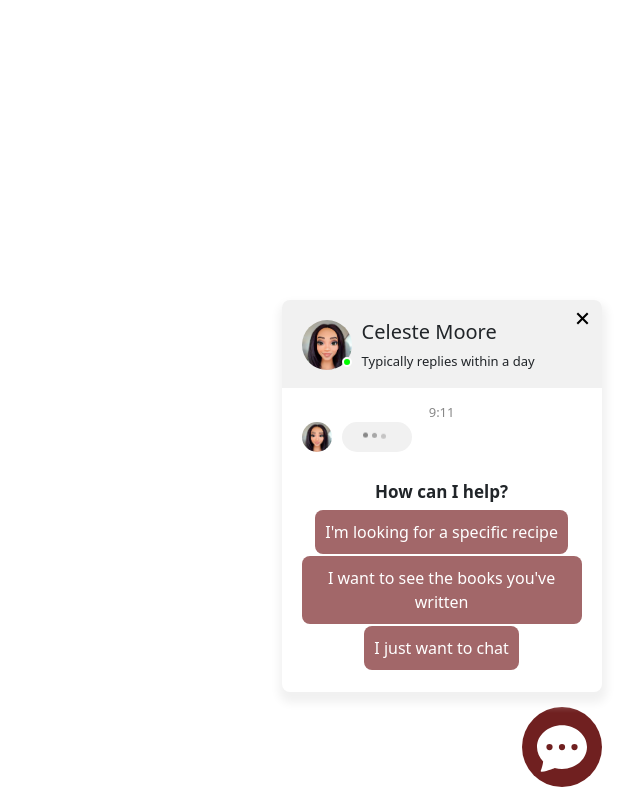
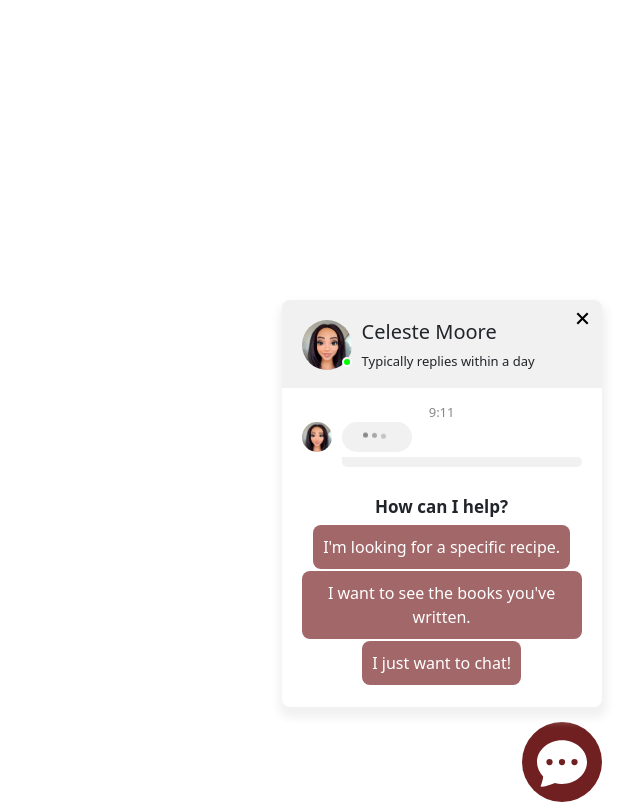
Before and after one commit to celestealexmoore/chatWidget, a React (Create React App) app: page / in a window 1280 px wide. Both pictures are taken after a click on the element 1201 px from the left and 747 px from the top of the page. Shown: the whole page, without its empty margins (640-1280 px from the left). Built offline with nearby package versions, Linux system fonts and the light colour scheme.

Commit message:
responses appended onClick

```diff
--- a/src/components/Interaction.js
+++ b/src/components/Interaction.js
@@ -1,37 +1,61 @@
 import { useState } from "react";
+import "../css-styles/interaction.css";
 
 export default function Interaction() {
-  function switchFeedback() {
-    setFeedback(!feedback);
-  }
+  const [feedback, setFeedback] = useState(false);
+  const [appendedResponse, setAppendedResponse] = useState();
 
   const responses = [
     "Follow this link to cook up something nice!",
-    "You can view the books I've offered <here>.",
-    "Let's connect on <LinkedIn>!",
+    "You can view the books I've offered, here.",
+    "Let's connect on LinkedIn!",
   ];
 
   const userFeedback = [
-    "I'm looking for a specific recipe",
-    "I want to see the books you've written",
-    "I just want to chat",
+    "I'm looking for a specific recipe.",
+    "I want to see the books you've written.",
+    "I just want to chat!",
   ];
 
-  const [feedback, setFeedback] = useState(false);
+  function switchFeedback(e) {
+    if (feedback === false) {
+      setFeedback(true);
+    }
+
+    switch (e.target.id) {
+      case "btn1":
+        setAppendedResponse(responses[0]);
+        break;
+      case "btn2":
+        setAppendedResponse(responses[1]);
+        break;
+      case "btn3":
+        setAppendedResponse(responses[2]);
+        break;
+    }
+  }
 
   return (
     <div className="interactionParent">
-      {feedback ? (
-        <a href="#" className="feedbackDiv">
-          {responses[0]}
-        </a>
-      ) : null}
+      <div className="feedbackParent">
+        {feedback ? (
+          <a href="#" className="feedbackDiv">
+            {appendedResponse}
+          </a>
+        ) : null}
+      </div>
 
       <div className="interactiveChat">
         <h3>How can I help?</h3>
-        <button onClick={switchFeedback}>{userFeedback[0]}</button>
-        <button>{userFeedback[1]}</button>
-        <button>{userFeedback[2]}</button>
+        <button id="btn1" onClick={(e) => switchFeedback(e)}>
+          {userFeedback[0]}
+        </button>
+        <button id="btn2" onClick={(e) => switchFeedback(e)}>
+          {userFeedback[1]}
+        </button>
+        <button id="btn3" onClick={(e) => switchFeedback(e)}>
+          {userFeedback[2]}
+        </button>
       </div>
     </div>
   );
--- a/src/css-styles/chatCard.css
+++ b/src/css-styles/chatCard.css
@@ -133,41 +133,3 @@
   background-color: var(--light-gray);
   animation-delay: 555ms;
 }
-
-
-.feedbackDiv {
-  background-color: var(--platinum);
-  border-top-right-radius: 8px;
-  border-bottom-left-radius: 8px;
-  border-bottom-right-radius: 8px;
-  padding: 5px;
-  width: fit-content;
-  margin: 2px 2px 2px 40px;
-  text-decoration: underline;
-}
-
-.interactiveChat,
-.buttonGroup {
-  display: flex;
-  flex-flow: column nowrap;
-  align-items: center;
-}
-
-.interactiveChat {
-  margin-top: 30px;
-}
-
-.interactiveChat h3 {
-  font-size: 17px;
-  font-weight: 700;
-}
-
-.interactiveChat button {
-  background-color: var(--copper-rose);
-  border-radius: 8px;
-  padding: 10px;
-  margin-bottom: 2px;
-  width: fit-content;
-  color: white;
-  border: none;
-}
--- /dev/null
+++ b/src/css-styles/interaction.css
@@ -0,0 +1,43 @@
+.feedbackParent {
+  background-color: var(--platinum);
+  border-top-right-radius: 8px;
+  border-bottom-left-radius: 8px;
+  border-bottom-right-radius: 8px;
+  padding: 5px;
+  margin-top: 5px;
+  margin-left: 40px;
+}
+
+.feedbackDiv {
+  color: black;
+}
+
+.feedbackDiv:hover {
+  color: var(--copper-rose);
+}
+
+.interactiveChat,
+.buttonGroup {
+  display: flex;
+  flex-flow: column nowrap;
+  align-items: center;
+}
+
+.interactiveChat {
+  margin-top: 30px;
+}
+
+.interactiveChat h3 {
+  font-size: 17px;
+  font-weight: 700;
+}
+
+.interactiveChat button {
+  background-color: var(--copper-rose);
+  border-radius: 8px;
+  padding: 10px;
+  margin-bottom: 2px;
+  width: fit-content;
+  color: white;
+  border: none;
+}
```
